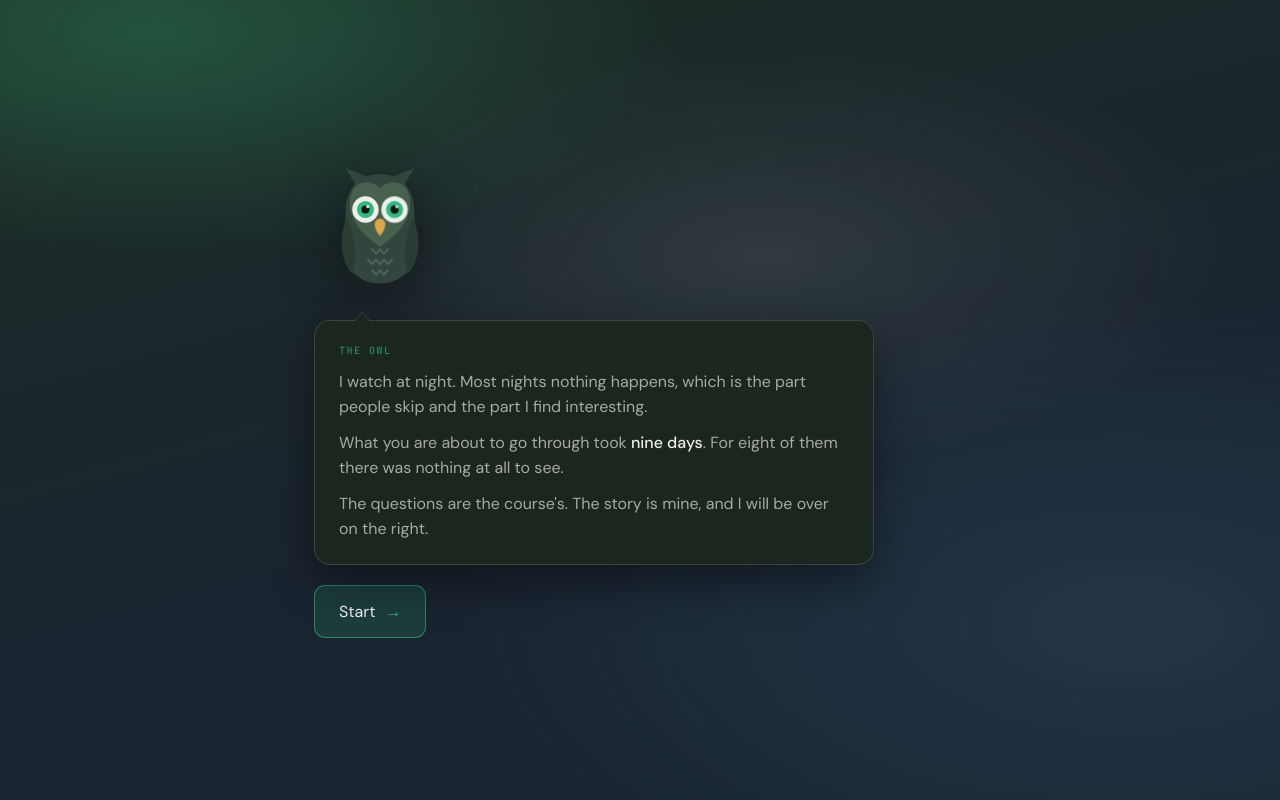
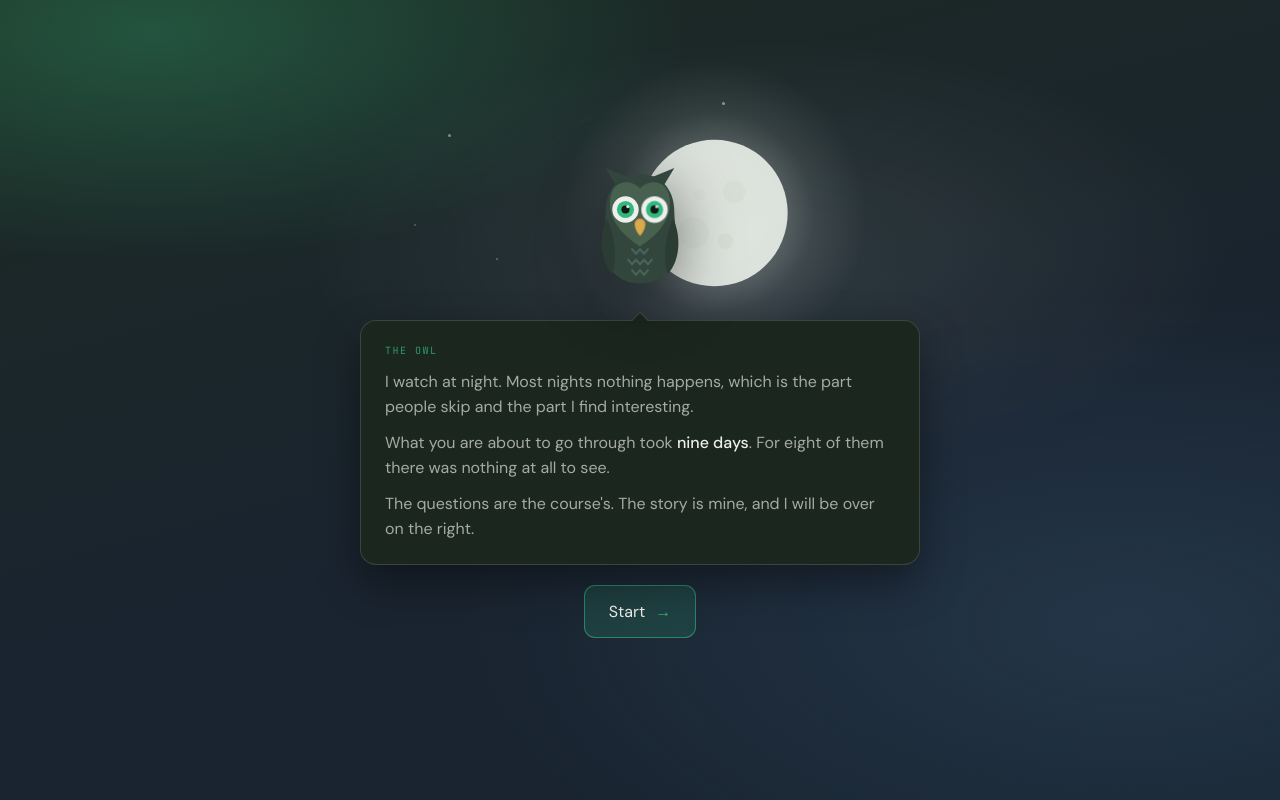
Before and after one commit to defencelab-interactive/Practical-Cybersecurity-for-the-Modern-Workplace, a plain HTML site: page preview/01-security-basics.html in a window 1280 px wide. Shown: the top 800 px of the page. Drawn offline with Linux system fonts and the light colour scheme.

Commit message:
Preview: a moon to watch from, a centred introduction, and her lines tied to the column
She says she watches at night, so she now has something to watch from: a moon
behind her shoulder with a soft halo, and five faint stars that drift in
brightness. She is lit against it rather than floating on a gradient.

The introduction is centred on the page. It was centred inside the reading
column, and the column sits left of the viewport once her aside takes the right
margin, so she was two hundred pixels off. It is a top level section now rather
than the first thing inside the column.

Her passages now pick up the column rather than running beside it. Each opens
on what the page has just said: in our case it began quietly, what he did with
those nine days, the reason it reached that far is the thing you read at the
start, which is why the whole bill traces to the two things you have just
picked between. Same length, one story instead of two.

Co-Authored-By: Claude Opus 5 <noreply@anthropic.com>
Claude-Session: https://claude.ai/code/session_01XKtKuEYxWT1v9qVADMp4Zj

```diff
--- a/preview/01-security-basics.html
+++ b/preview/01-security-basics.html
@@ -381,6 +381,7 @@ main{max-width:640px;margin:0 auto;padding:0 22px 90px}
 .says.warn .bub:before{border-right-color:rgba(224,87,79,.45)}
 @media (max-width:420px){.says{gap:11px}.says .owl{width:46px}.bub{font-size:15px;padding:12px 14px}}
 @media (prefers-reduced-motion:reduce){
+  .star{animation:none}
   .owl.turn .fg,.owl.turn .nape,.owl.turn .head,.owl.blink .lid{animation:none}
   .perched{opacity:1;transition:none}
 }
@@ -561,12 +562,28 @@ main{max-width:640px;margin:0 auto;padding:0 22px 90px}
 @media (max-width:1439px){ .owlaside{display:none} }
 
 /* ---------- she introduces herself ---------- */
-.intro{min-height:100svh;display:flex;flex-direction:column;justify-content:center;padding:70px 0}
-.introwrap{max-width:560px}
-.introowl .owl{width:132px;margin-bottom:22px;filter:drop-shadow(0 12px 30px rgba(0,0,0,.45))}
+.intro{min-height:100svh;display:flex;flex-direction:column;justify-content:center;
+ align-items:center;padding:70px 0}
+.introwrap{max-width:560px;width:100%;display:flex;flex-direction:column;align-items:center}
+/* she watches at night, so give her something to watch from */
+.introsky{position:relative;display:flex;justify-content:center;margin-bottom:22px}
+.moon{position:absolute;width:310px;height:310px;left:50%;top:-104px;
+ transform:translateX(-26%);pointer-events:none}
+@media (max-width:560px){ .moon{width:240px;height:240px;top:-78px;transform:translateX(-24%)} }
+.star{position:absolute;width:3px;height:3px;border-radius:50%;background:#EDEFEC;
+ opacity:.5;animation:twinkle 5s ease-in-out infinite}
+.star.s1{left:-126px;top:-28px;opacity:.42;animation-delay:.4s}
+.star.s2{left:172px;top:6px;width:2px;height:2px;opacity:.34;animation-delay:1.7s}
+.star.s3{left:-78px;top:96px;width:2px;height:2px;opacity:.3;animation-delay:2.9s}
+.star.s4{left:148px;top:-60px;opacity:.38;animation-delay:3.6s}
+.star.s5{left:-160px;top:62px;width:2px;height:2px;opacity:.26;animation-delay:1.1s}
+@keyframes twinkle{0%,100%{opacity:.18}50%{opacity:.6}}
+.introowl{position:relative;z-index:2}
+.introowl .owl{width:132px;filter:drop-shadow(0 12px 30px rgba(0,0,0,.5))}
 .introsay{background:#1b261f;border:1px solid var(--ln);border-radius:16px;padding:22px 24px;
  box-shadow:0 18px 44px rgba(0,0,0,.4);position:relative}
-.introsay:before,.introsay:after{content:"";position:absolute;left:38px;top:-9px;
+.introsay{width:100%}
+.introsay:before,.introsay:after{content:"";position:absolute;left:50%;margin-left:-9px;top:-9px;
  border:9px solid transparent;border-top:0;border-bottom-color:var(--ln)}
 .introsay:after{top:-7.6px;border-bottom-color:#1b261f}
 .introsay .who{font-family:var(--mono);font-size:10px;letter-spacing:.15em;text-transform:uppercase;
@@ -574,7 +591,7 @@ main{max-width:640px;margin:0 auto;padding:0 22px 90px}
 .introsay p{font-size:16px;line-height:1.56;color:var(--tm)}
 .introsay p+p{margin-top:11px}
 .introsay b{color:var(--tw);font-weight:500}
-.introgo{appearance:none;cursor:pointer;font:inherit;font-size:16px;margin-top:20px;
+.introgo{appearance:none;cursor:pointer;font:inherit;font-size:16px;margin:20px auto 0;
  background:rgba(52,183,125,.16);color:var(--tw);border:1px solid rgba(52,183,125,.6);
  border-radius:11px;padding:13px 24px;display:inline-flex;align-items:center;gap:10px}
 .introgo:hover{background:rgba(52,183,125,.26)}
@@ -665,6 +682,38 @@ body.started .intro{display:none}
 </svg>
 </template>
 
+<section class="intro" id="intro">
+  <div class="introwrap">
+    <div class="introsky">
+      <svg class="moon" viewBox="0 0 220 220" aria-hidden="true">
+        <defs>
+          <radialGradient id="moonglow" cx="50%" cy="50%" r="50%">
+            <stop offset="34%" stop-color="rgba(232,237,230,.30)"/>
+            <stop offset="66%" stop-color="rgba(232,237,230,.09)"/>
+            <stop offset="100%" stop-color="rgba(232,237,230,0)"/>
+          </radialGradient>
+        </defs>
+        <circle cx="110" cy="110" r="108" fill="url(#moonglow)"/>
+        <circle cx="110" cy="110" r="52" fill="#E8EDE6" opacity=".92"/>
+        <circle cx="124" cy="95" r="8" fill="#D2DACF" opacity=".55"/>
+        <circle cx="95" cy="124" r="11" fill="#D2DACF" opacity=".42"/>
+        <circle cx="118" cy="130" r="5.5" fill="#D2DACF" opacity=".5"/>
+        <circle cx="99" cy="97" r="4" fill="#D2DACF" opacity=".35"/>
+      </svg>
+      <i class="star s1"></i><i class="star s2"></i><i class="star s3"></i>
+      <i class="star s4"></i><i class="star s5"></i>
+      <div class="introowl" id="introowl"></div>
+    </div>
+    <div class="introsay">
+      <div class="who">The owl</div>
+      <p>I watch at night. Most nights nothing happens, which is the part people skip and the part I find interesting.</p>
+      <p>What you are about to go through took <b>nine days</b>. For eight of them there was nothing at all to see.</p>
+      <p>The questions are the course's. The story is mine, and I will be over on the right.</p>
+    </div>
+    <button class="introgo" id="introgo">Start <i>&rarr;</i></button>
+  </div>
+</section>
+
 <div class="shell">
 <aside class="rail">
   <div class="mark">Defence<span>Lab</span></div>
@@ -677,20 +726,6 @@ body.started .intro{display:none}
 </aside>
 <div class="body-wrap">
 <main>
-
-  <!-- SHE INTRODUCES HERSELF -->
-  <section class="intro" id="intro">
-    <div class="introwrap">
-      <div class="introowl" id="introowl"></div>
-      <div class="introsay">
-        <div class="who">The owl</div>
-        <p>I watch at night. Most nights nothing happens, which is the part people skip and the part I find interesting.</p>
-        <p>What you are about to go through took <b>nine days</b>. For eight of them there was nothing at all to see.</p>
-        <p>The questions are the course's. The story is mine, and I will be over on the right.</p>
-      </div>
-      <button class="introgo" id="introgo">Start <i>&rarr;</i></button>
-    </div>
-  </section>
 
   <!-- ENTRANCE -->
   <section class="gate" id="gate">
@@ -1227,19 +1262,22 @@ body.started .intro{display:none}
   /* Short on purpose. She is the aside, not the course: one or two sentences a
      stop, because a wall of optional text in the corner is a wall nobody
      reads. */
+  /* Short on purpose, and tied to the column: each one opens by picking up
+     what the page has just said, so she reads as the same story rather than a
+     second one running alongside. */
   var TALE={
-   0:["It starts quietly. Somewhere outside the company there is a working username and password in the wrong hands. How they got there was never made public.",
-      "He typed them into the page staff use from home, and it accepted them. <b>To every system inside, he now looks like a trusted employee getting on with the job.</b>"],
-   1:["For nine days he moves through the network, reading files and copying databases, learning where the valuable things are kept. Patience pays.",
-      "Meanwhile it is an ordinary week. People answer emails, join meetings, go home."],
-   2:["This company sits in the middle of so much of American healthcare that the damage cannot stay inside it.",
-      "Pharmacies cannot confirm what a patient's insurance covers. <b>A single stolen login has reached a pharmacy in another state.</b>"],
-   3:["The money buys back the systems. The copied files are already gone, taken days earlier.",
-      "All of it traces to two things: a password that still worked, and a page that asked for nothing else."],
-   4:["It is tempting to read that as one careless company. It is more useful to read it as the ordinary case."],
-   5:["The people whose records those were never agreed to anything, never saw the login page, and could not have done a thing about it."],
-   6:["Everything you have just read relied on settings that were not switched on. These take a few minutes."],
-   7:["Ten things that could happen to you this week. I will keep quiet for these."]
+   0:["<b>In our case</b> it began quietly. Somewhere outside the company a working username and password were sitting in the wrong hands, and how they got there was never made public.",
+      "He typed them into that page, and it accepted them. To every system inside, he now looked like a trusted employee getting on with the job."],
+   1:["<b>What he did with those nine days:</b> moved through the network, read files, copied whole databases, learned where the valuable things were kept. Patience pays.",
+      "For everyone else it was an ordinary week. Emails answered, meetings joined, home at six."],
+   2:["<b>The reason it reached that far</b> is the thing you read at the start. This company sits in the middle of so much of American healthcare that the damage could not stay inside it.",
+      "A single stolen login reached a pharmacy in another state."],
+   3:["The money bought back the systems. The copied files were already gone, taken days earlier.",
+      "<b>Which is why the whole bill traces</b> to the two things you have just picked between: a password that still worked, and a page that asked for nothing else."],
+   4:["<b>Before you answer:</b> it is tempting to read our case as one careless company. It is more useful to read it as the ordinary one."],
+   5:["<b>In our case</b> the people whose records those were never agreed to anything, never saw that login page, and could not have done a thing about it."],
+   6:["<b>Everything in our story</b> ran through settings that were not switched on. These are the same ones, on your side."],
+   7:["Ten of these, and any of them could be your week. I will keep quiet."]
   };
 
   /* she is on screen from the first moment, in her own introduction */
```
